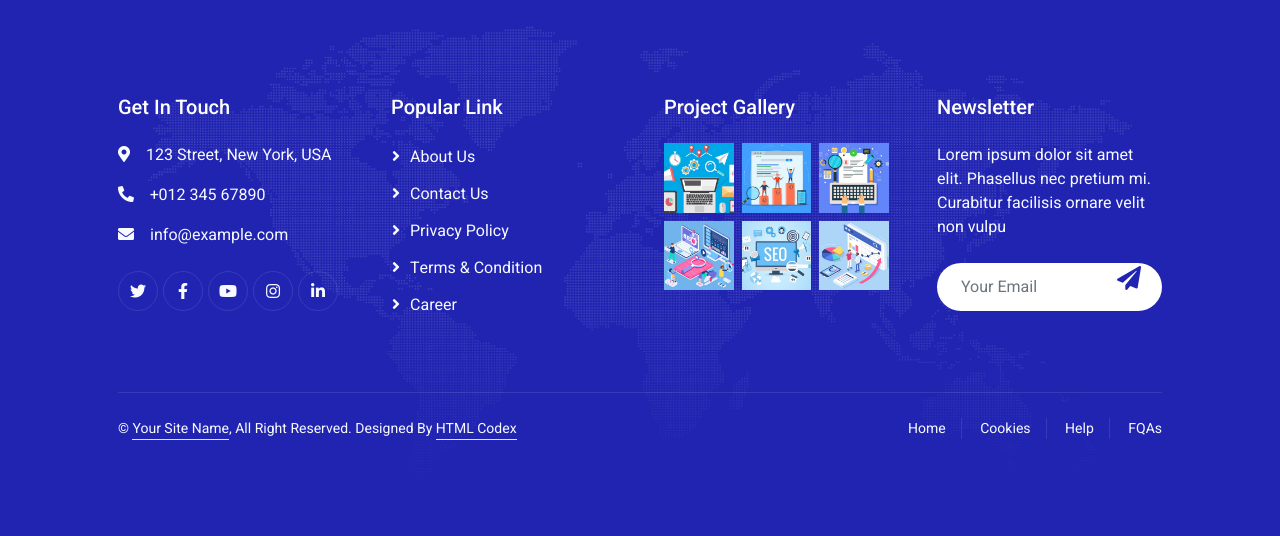
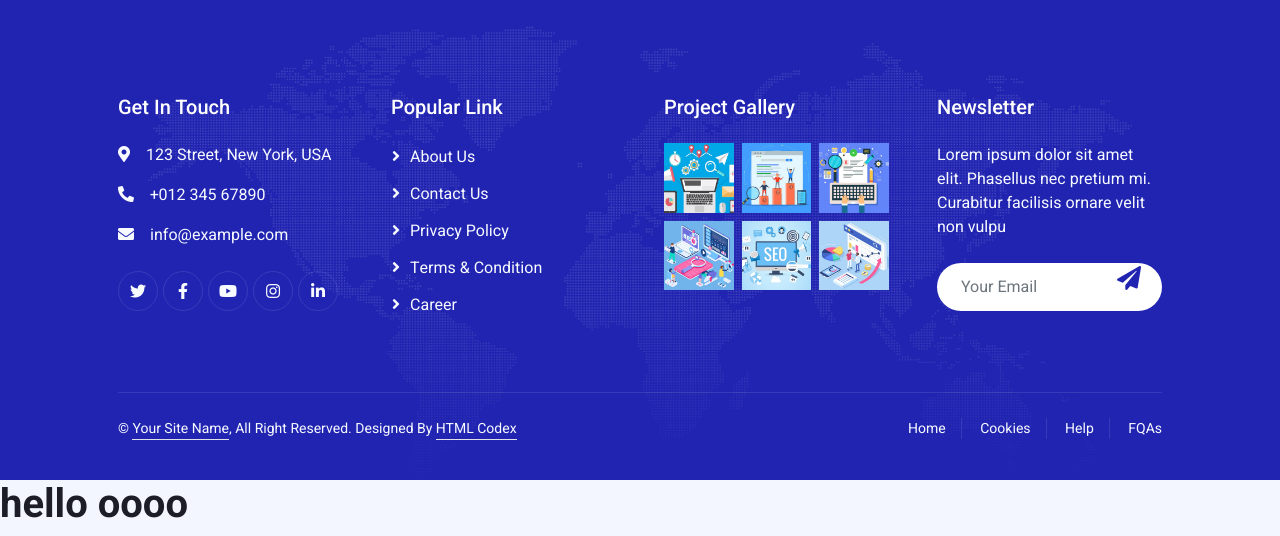
Before and after one commit to IbraheemKhurfan/WebProject-SE371, a PHP site: page /404.php in a window 1280 px wide. Shown: the part 1124-1660 px from the top of the page. Before the commit the page ends 1564 px from the top, so only its background shows below. Run offline with PHP 8.4, Linux system fonts and the light colour scheme; some libraries are stand-ins or nearby versions.

Commit message:
Update 404.php
yugyugyugugyugyu

```diff
--- a/404.php
+++ b/404.php
@@ -229,7 +229,7 @@
 
     <!-- Template Javascript -->
     <script src="js/main.js"></script>
-
+   <h1> hello oooo </h1>
 </body>
 
 </html>
```
